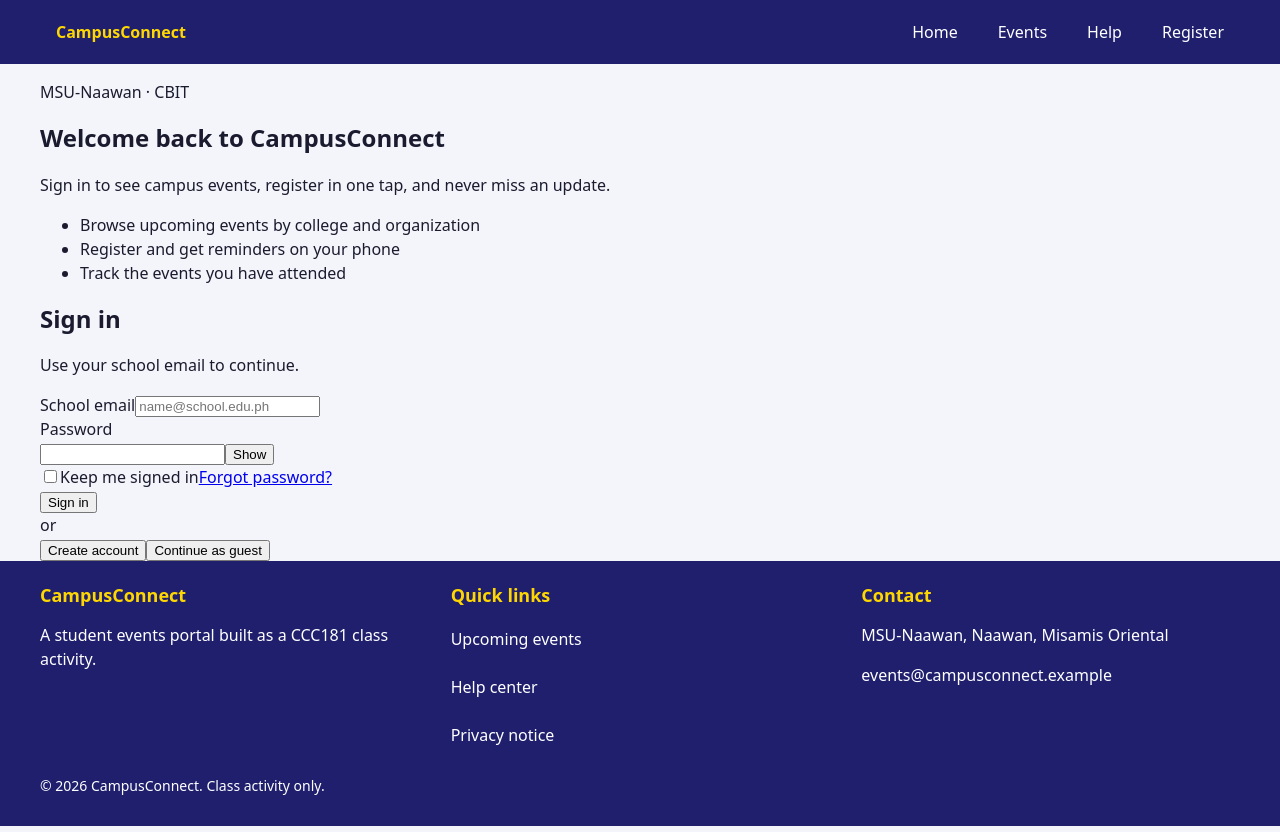
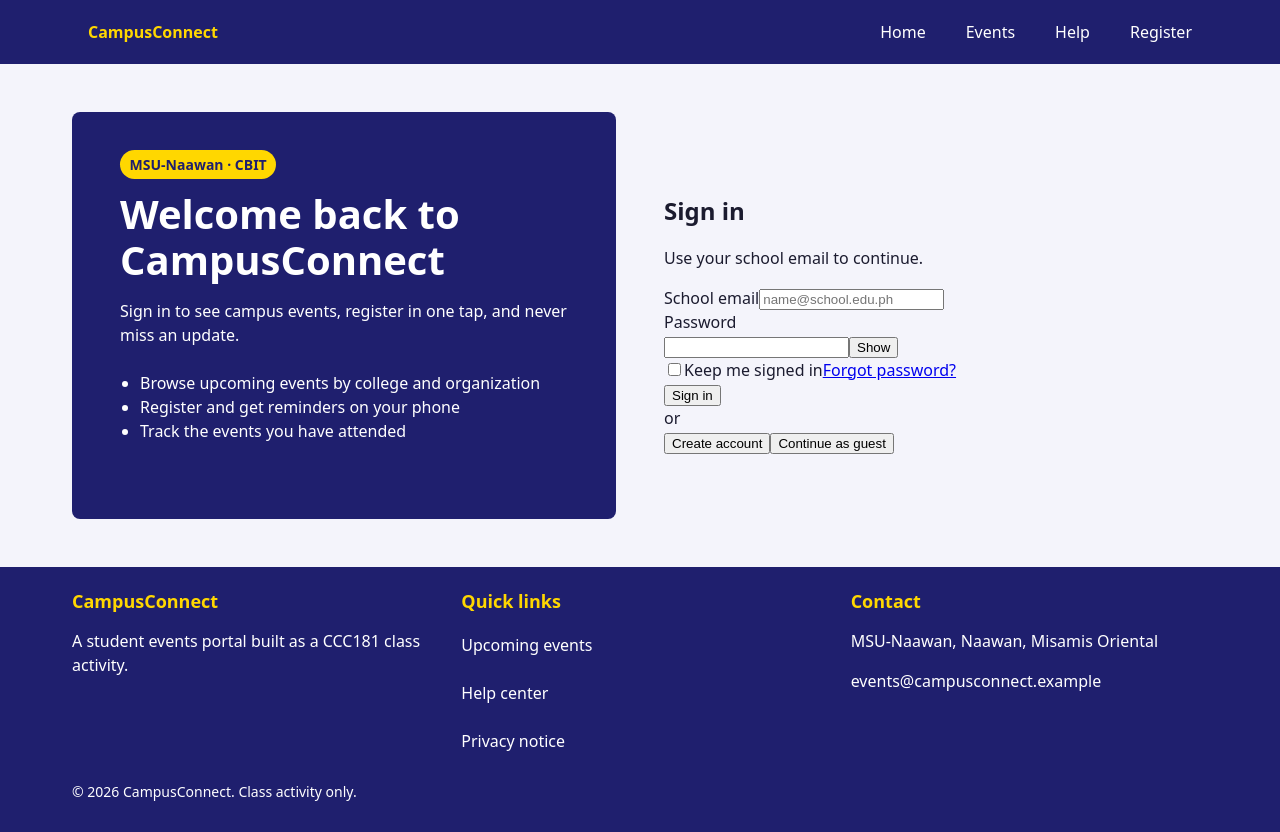
Before and after one commit to nurjussienmacapanton-web/ccc181-week10-group12, a React (Vite) app: page / in a window 1280 px wide. Built offline with nearby package versions, Linux system fonts and the light colour scheme.

Commit message:
Update base.css

```diff
--- a/src/styles/base.css
+++ b/src/styles/base.css
@@ -10,52 +10,98 @@
    ======================================================================= */
 
 
-/* ---- STEP 0 (in index.html, not here) --------------------------------
-   Do Experiment 0 first. Then add this line inside <head> of index.html:
-   <meta name="viewport" content="width=device-width, initial-scale=1" />
-   -------------------------------------------------------------------- */
+/* ---- 1. PHONE (no media query) ---------------------------------------- */
+.page {
+  min-height: 100vh;
+  display: flex;
+  flex-direction: column;
+}
 
+.page > main {
+  flex: 1;
+}
 
-/* ---- 1. PHONE (no media query) ---------------------------------------
-   TODO .page                 min-height: 100vh; display: flex; flex-direction: column;
-   TODO .page > main          flex: 1;   (keeps the footer at the bottom)
-   TODO .container            width: 100%; side padding 1rem (padding-inline)
-   TODO .login-layout         display: grid; ONE column (1fr); gap 1.5rem;
-                              top and bottom padding 1.5rem
-   TODO .brand-panel          background var(--navy); color #fff; text centered;
-                              padding 1.5rem 1rem; border-radius var(--radius)
-   TODO .brand-panel__badge   small gold "pill": inline-block, background var(--gold),
-                              navy text, bold, 0.875rem, border-radius: 999px
-   TODO .brand-panel__title   font-size: 1.75rem
-   TODO .brand-panel__perks   display: none   (phones show only what matters most)
-   -------------------------------------------------------------------- */
+.container {
+  width: 100%;
+  padding-inline: 1rem;
+}
 
+.login-layout {
+  display: grid;
+  grid-template-columns: 1fr;
+  gap: 1.5rem;
+  padding-block: 1.5rem;
+}
 
+.brand-panel {
+  background: var(--navy);
+  color: #fff;
+  text-align: center;
+  padding: 1.5rem 1rem;
+  border-radius: var(--radius);
+}
 
+.brand-panel__badge {
+  display: inline-block;
+  margin-bottom: 0;
+  background: var(--gold);
+  color: var(--navy);
+  font-weight: bold;
+  font-size: 0.875rem;
+  padding: 0.25rem 0.6rem;
+  border-radius: 999px;
+}
 
-/* ---- 2. 768px and up (tablets) ---------------------------------------
-   TODO @media (min-width: 768px)
-        .container            wider side padding (2rem)
-        .brand-panel          more padding (2rem)
-   -------------------------------------------------------------------- */
+.brand-panel__title {
+  font-size: 2.5rem;
+  margin: 0.75rem 0 0.75rem;
+  line-height: 1.15;
+}
 
+.brand-panel__perks {
+  display: none;
+}
 
+/* ---- 2. 768px and up (tablets) ---------------------------------------*/
+@media (min-width: 768px) {
+  .container {
+    padding-inline: 2rem;
+  }
 
+  .brand-panel {
+    padding: 2rem;
+  }
+}
 
-/* ---- 3. 1024px and up (laptops) --------------------------------------
-   TODO @media (min-width: 1024px)
-        .login-layout         TWO equal columns (brand panel | login card);
-                              align-items: center; gap 3rem; vertical padding 3rem
-        .brand-panel          text-align: left; padding 3rem
-        .brand-panel__title   font-size: 2.5rem
-        .brand-panel__perks   display: block (the extra list is ADDED back);
-                              margin-top 1.5rem; left padding 1.25rem
-   -------------------------------------------------------------------- */
+/* ---- 3. 1024px and up (laptops) ---- */
+@media (min-width: 1024px) {
+  .login-layout {
+    grid-template-columns: 1fr 1fr;
+    align-items: center;
+    gap: 3rem;
+    padding-block: 3rem;
+  }
 
+  .brand-panel {
+    text-align: left;
+    padding: 1.5rem 3rem 3.75rem;
+  }
 
+  .brand-panel__title {
+    font-size: 2.5rem;
+  }
 
+  .brand-panel__perks {
+    display: block;
+    margin-top: 1.5rem;
+    padding-left: 1.25rem;
+  }
+}
 
-/* ---- 4. 1280px and up (desktops) -------------------------------------
-   TODO @media (min-width: 1280px)
-        .container            max-width: 1200px; centered (margin-inline: auto)
-   -------------------------------------------------------------------- */
+/* ---- 4. 1280px and up (desktops) -------------------------------------*/
+@media (min-width: 1280px) {
+  .container {
+    max-width: 1200px;
+    margin-inline: auto;
+  }
+}
```
